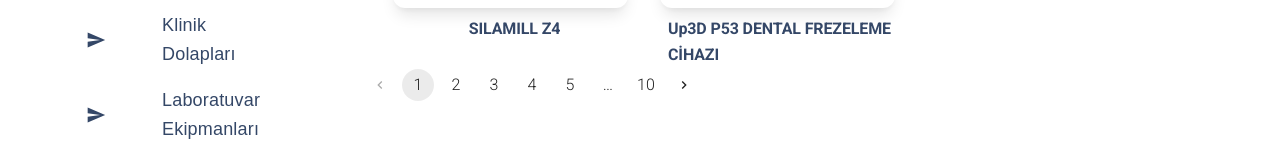
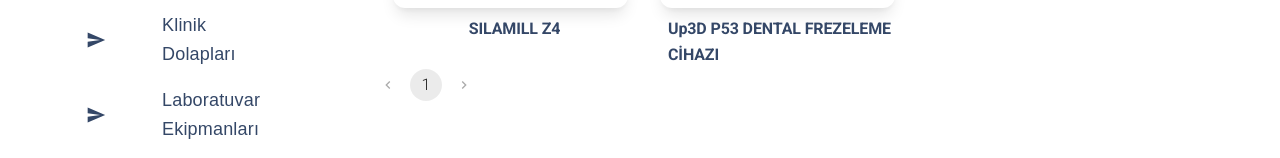
Before and after one commit to reyhanarslan/webMUI, a React (Create React App) app: page /urunler/cad-cam-sistemleri/kaziyicilar in a window 1280 px wide. Shown: the part 1265-1423 px from the top of the page. Built offline with nearby package versions, Linux system fonts and the light colour scheme.

Commit message:
pagination

```diff
--- a/src/Category/AboutUs/sections/Information.js
+++ b/src/Category/AboutUs/sections/Information.js
@@ -27,11 +27,15 @@
   const [isOpenCadCam] = useState(true);
   const [isOpenDentalFirin] = useState(true);
   const [listingProduct, setListingProduct] = useState([]);
+  const [listingPerPage, setListingPerPage] = useState([]);
   const navigate = useNavigate();
   const myRef = useRef(null);
   // const values = useParams();
   const location = useLocation();
   const [page, setPage] = useState(1);
+  const [count, setCount] = useState(0);
+  const [limit] = useState(9);
+
   // const navigate = useNavigate();
 
   const cadCam = (index, path) => {
@@ -58,55 +62,85 @@
     console.log(pathArray[3]);
     if (pathArray[2] === "agiz-ici-tarayicilar") {
       const result = Products[0].product;
+      setCount(Math.ceil(result.length / limit));
+      setListingPerPage(result.slice(0, 9));
       setListingProduct(result);
     } else if (pathArray[3] === "3d-printer") {
       const result = Products[1].product.filter((item) => item.code === 1);
+      setCount(Math.ceil(result.length / limit));
+      setListingPerPage(result.slice(0, 9));
       setListingProduct(result);
     } else if (pathArray[3] === "kaziyicilar") {
       const result = Products[1].product.filter((item) => item.code === 2);
+      setCount(Math.ceil(result.length / limit));
+      setListingPerPage(result.slice(0, 9));
       setListingProduct(result);
     } else if (pathArray[3] === "model-tarayicilar") {
       const result = Products[1].product.filter((item) => item.code === 3);
+      setCount(Math.ceil(result.length / limit));
+      setListingPerPage(result.slice(0, 9));
       setListingProduct(result);
     } else if (pathArray[2] === "cad-cam-sistemleri") {
       const result = Products[1].product;
+      setCount(Math.ceil(result.length / limit));
+      setListingPerPage(result.slice(0, 9));
       setListingProduct(result);
     } else if (pathArray[3] === "porselen-firinlar") {
       const result = Products[2].product.filter((item) => item.code === 1);
+      setCount(Math.ceil(result.length / limit));
+      setListingPerPage(result.slice(0, 9));
       setListingProduct(result);
     } else if (pathArray[3] === "dokum-firinlar") {
       const result = Products[2].product.filter((item) => item.code === 2);
+      setCount(Math.ceil(result.length / limit));
+      setListingPerPage(result.slice(0, 9));
       setListingProduct(result);
     } else if (pathArray[3] === "press-firinlar") {
       const result = Products[2].product.filter((item) => item.code === 3);
+      setCount(Math.ceil(result.length / limit));
+      setListingPerPage(result.slice(0, 9));
       setListingProduct(result);
     } else if (pathArray[3] === "zirkon-sinterleme-firinlari") {
       const result = Products[2].product.filter((item) => item.code === 4);
+      setCount(Math.ceil(result.length / limit));
+      setListingPerPage(result.slice(0, 9));
       setListingProduct(result);
     } else if (pathArray[2] === "dental-firinlar") {
       const result = Products[2].product;
+      setCount(Math.ceil(result.length / limit));
+      setListingPerPage(result.slice(0, 9));
       setListingProduct(result);
     } else if (pathArray[2] === "dis-uniteleri") {
       const result = Products[3].product;
+      setCount(Math.ceil(result.length / limit));
+      setListingPerPage(result.slice(0, 9));
       setListingProduct(result);
     } else if (pathArray[2] === "goruntuleme-sistemleri") {
       const result = Products[4].product;
+      setCount(Math.ceil(result.length / limit));
+      setListingPerPage(result.slice(0, 9));
       setListingProduct(result);
     } else if (pathArray[2] === "klinik-dolaplari") {
       const result = Products[5].product;
+      setCount(Math.ceil(result.length / limit));
+      setListingPerPage(result.slice(0, 9));
       setListingProduct(result);
     } else if (pathArray[2] === "labaratuvar-ekipmanlari") {
       const result = Products[6].product;
       setListingProduct(result);
+      setListingPerPage(result.slice(0, 9));
+      setCount(Math.ceil(result.length / limit));
     } else if (pathArray[2] === "teknisyen-masalari") {
       const result = Products[7].product;
+      setListingPerPage(result.slice(0, 9));
+      setCount(Math.ceil(result.length / limit));
       setListingProduct(result);
     } else {
       setListingProduct([]);
     }
   }, [selectedIndex]);
   console.log(listingProduct);
-  const renderData = listingProduct.map((section, index) => (
+  const renderData = listingPerPage.map((section, index) => (
     <Grid item xs={12} lg={4} key={Math.random(index) * 10000}>
       <Link to={"/urun-detay/:" + section.id}>
         <div className="product-card">
@@ -123,8 +157,10 @@
   const handleChangePage = (event, value) => {
     console.log(value);
     setPage(value);
+    setListingPerPage(listingProduct.slice((value - 1) * 9, (value - 1) * 9 + 9));
   };
   return (
+    <>
       <MKBox component="section" py={12}>
         <div ref={myRef} />
 
@@ -244,7 +280,10 @@
                             sx={{ pl: 4 }}
                             selected={selectedIndex === 13}
                             onClick={() =>
-                            handleListItemClick(13, "/urunler/cad-cam-sistemleri/model-tarayicilar")
+                              handleListItemClick(
+                                13,
+                                "/urunler/cad-cam-sistemleri/model-tarayicilar"
+                              )
                             }
                           >
                             {" "}
@@ -489,18 +528,21 @@
                     <Grid item xs={12} lg={12}>
                       <Grid container spacing={4}>
                         {renderData}
-                      <div className="d-flex justify-content-end align-items-end">
-                        <Pagination count={10} page={page} onChange={handleChangePage} />
-                      </div>
                       </Grid>
                     </Grid>
                   </Grid>
                 </Container>
+                <MKBox>
+                  <div className="d-flex justify-content-end align-items-end">
+                    <Pagination count={count} page={page} onChange={handleChangePage} />
+                  </div>
+                </MKBox>
               </Grid>
             </Grid>
           </Grid>
         </Container>
       </MKBox>
+    </>
   );
 }
 
```
Lines whose indentation alone changed are shown as unchanged.
